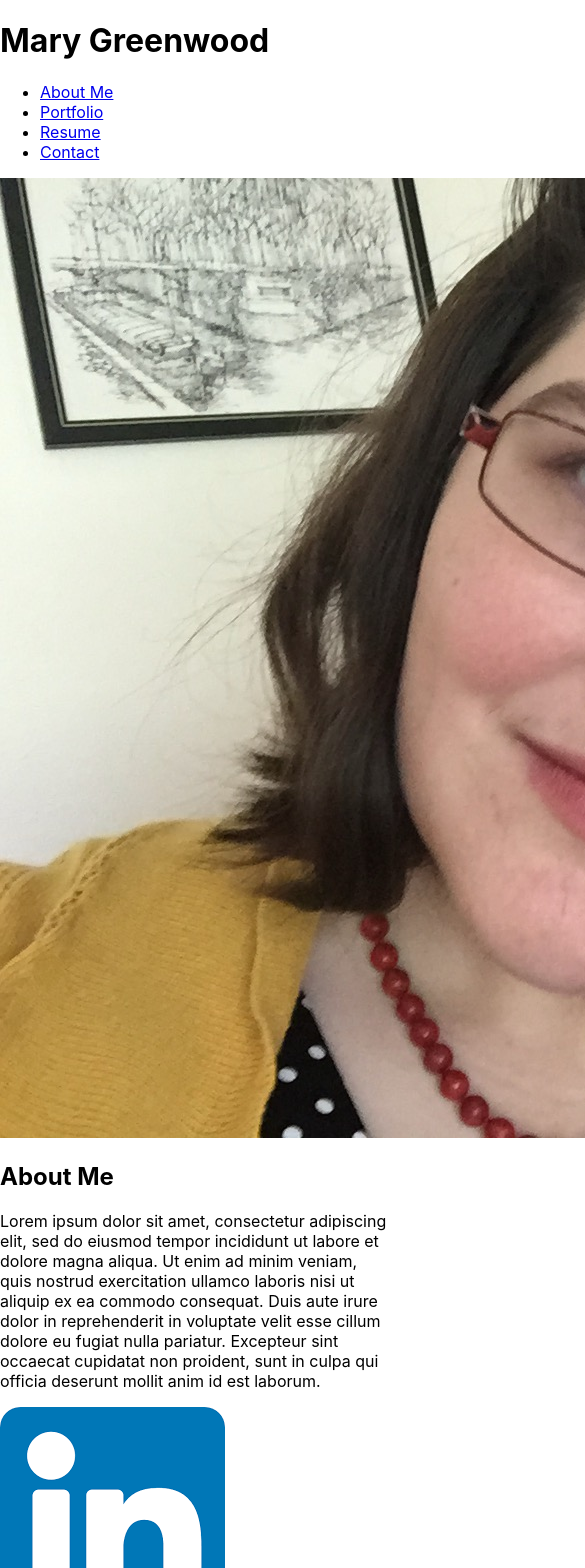
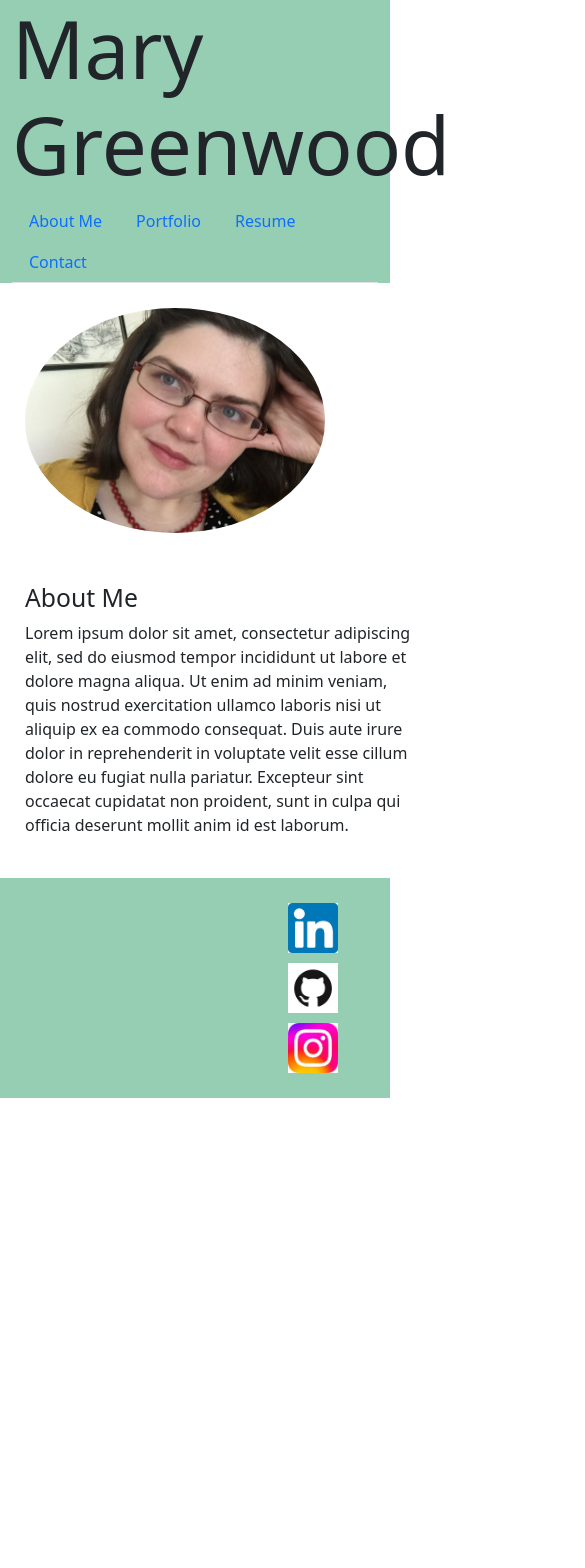
Before and after one commit to marysgreenwood/GreenwoodPortfolio, a React (Create React App) app: page / in a window 390 px wide. Shown: the top 1568 px of the page, 585 px wide, since content can reach past the window. After the commit the page ends 1098 px from the top, so only its background shows below. Built offline with nearby package versions, Linux system fonts and the light colour scheme.

Commit message:
added formatting

```diff
--- a/public/index.html
+++ b/public/index.html
@@ -24,7 +24,7 @@
       work correctly both with client-side routing and a non-root public URL.
       Learn how to configure a non-root public URL by running `npm run build`.
     -->
-    <title>React App</title>
+    <title>Mary Greenwood</title>
   </head>
   <body>
     <noscript>You need to enable JavaScript to run this app.</noscript>
--- a/src/components/footer.js
+++ b/src/components/footer.js
@@ -1,20 +1,31 @@
 import React from "react";
 import linkedIn from "../assets/linkedIn_logo.png";
 import github from "../assets/github_logo.png";
+import insta from "../assets/instaLogo.jpeg";
 
-const styles= {
-    logo: {},
-}
+const styles = {
+  logo: { maxWidth: "50px", margin: "5px" },
+  bodyStyle: {
+    background: "#96ceb4",
+    padding: "20px",
+  },
+  alignRight: { marginLeft: "75%" },
+};
 
 export default function Footer() {
   return (
-    <div>
-      <a href="https://www.linkedin.com/in/mary-greenwood-30b88450/">
-        <img src={linkedIn} class="logo" alt='linkedIn'/>
-      </a>
-      <a href="https://github.com/marysgreenwood">
-        <img src={github} class="logo" alt='github' />
-      </a>
+    <div style={styles.bodyStyle}>
+      <div style={styles.alignRight}>
+        <a href="https://www.linkedin.com/in/mary-greenwood-30b88450/">
+          <img src={linkedIn} style={styles.logo} alt="linkedIn" />
+        </a>
+        <a href="https://github.com/marysgreenwood">
+          <img src={github} style={styles.logo} alt="github" />
+        </a>
+        <a href="https://instagram.com/marysgreenwood?igshid=YmMyMTA2M2Y=">
+          <img src={insta} style={styles.logo} alt="instagram" />
+        </a>
+      </div>
     </div>
   );
 }
--- a/src/components/header.js
+++ b/src/components/header.js
@@ -1,12 +1,21 @@
 import React from "react";
 import NavTabs from "./nav";
 
+const styles = {
+  headerStyle: { background: "#96ceb4" },
+  headingStyle: { fontSize: "5rem" },
+};
+
 export default function Header(props) {
   return (
-    <div>
-    <h1>Mary Greenwood</h1>
-      <NavTabs currentPage={props.currentPage} handlePageChange={props.handlePageChange}/>
-
+    <div class="jumbotron jumbotron-fluid" style={styles.headerStyle}>
+      <div class="container">
+        <h1 style={styles.headingStyle}>Mary Greenwood</h1>
+        <NavTabs
+          currentPage={props.currentPage}
+          handlePageChange={props.handlePageChange}
+        />
+      </div>
     </div>
   );
 }
--- a/src/components/nav.js
+++ b/src/components/nav.js
@@ -1,5 +1,8 @@
 import React from "react";
 
+const styles = {
+  navStyle: { background: "#ffeead" },
+};
 function NavTabs({ currentPage, handlePageChange }) {
   return (
     <ul className="nav nav-tabs">
--- a/src/components/project.js
+++ b/src/components/project.js
@@ -6,6 +6,9 @@ import hike from "../assets/hike.jpg";
 import weather from "../assets/weatherDashboard.png";
 import question from "../assets/question.jpg";
 
+const styles = {
+  projectPic: { maxWidth: "250px" },
+};
 const projectList = [
   {
     pic: getMoving,
@@ -47,8 +50,9 @@ const projectList = [
 
 export default function Project() {
   const projects = projectList.map((project) => (
-    <div class="project">
-      <img src={project.pic} alt="project image" />
+    <div class="card col-md-3">
+      <div class="card-body">
+        <img src={project.pic} alt="project image" style={styles.projectPic} />
         <h3>{project.title}</h3>
         <p>
           Website/ Demo: <a href={project.url}>{project.url}</a>
@@ -57,6 +61,7 @@ export default function Project() {
           Repository: <a href={project.repo}>{project.repo}</a>
         </p>
       </div>
+    </div>
   ));
-  return <div>{projects}</div>;
+  return <div class="row">{projects}</div>;
 }
--- a/src/index.css
+++ b/src/index.css
@@ -1,13 +1,21 @@
 body {
-  margin: 0;
-  font-family: -apple-system, BlinkMacSystemFont, 'Segoe UI', 'Roboto', 'Oxygen',
-    'Ubuntu', 'Cantarell', 'Fira Sans', 'Droid Sans', 'Helvetica Neue',
-    sans-serif;
+  margin: 20px;
+  font-family: -apple-system, BlinkMacSystemFont, "Century-Gothic", "Segoe UI",
+    "Roboto", "Oxygen", "Ubuntu", "Cantarell", "Fira Sans", "Droid Sans",
+    "Helvetica Neue", sans-serif;
   -webkit-font-smoothing: antialiased;
   -moz-osx-font-smoothing: grayscale;
 }
 
 code {
-  font-family: source-code-pro, Menlo, Monaco, Consolas, 'Courier New',
-    monospace;
+  font-family: century-gothic, source-code-pro, Menlo, Monaco, Consolas,
+    "Courier New", monospace;
 }
+
+:root {
+  --color-middle: #ffcc5c;
+  --color-darker: #88d8b0;
+  --color-darkest: #ff6f69;
+  --color-lighter: #96ceb4 ;
+  --color-lightest: #ffeead;
+}
--- a/src/index.js
+++ b/src/index.js
@@ -3,7 +3,7 @@ import ReactDOM from 'react-dom/client';
 import './index.css';
 import App from './App';
 import reportWebVitals from './reportWebVitals';
-//import 'bootstrap/dist/css/bootstrap.min.css';
+import 'bootstrap/dist/css/bootstrap.min.css';
 
 const root = ReactDOM.createRoot(document.getElementById('root'));
 root.render(
--- a/src/pages/aboutMe.js
+++ b/src/pages/aboutMe.js
@@ -1,20 +1,32 @@
 import React from "react";
 import profilePic from "../assets/Profile Pic.jpeg";
 
+const styles = {
+  picStyles: {
+    maxWidth: "300px",
+    margin: "25px",
+    borderRadius: "50%",
+  },
+  bodyStyle: { margin: "25px" },
+};
 export default function AboutMe() {
   return (
-    <div>
-      <img src={profilePic} alt='profile picture'/>
-      <h2>About Me</h2>
-      <p>
-        Lorem ipsum dolor sit amet, consectetur adipiscing elit, sed do eiusmod
-        tempor incididunt ut labore et dolore magna aliqua. Ut enim ad minim
-        veniam, quis nostrud exercitation ullamco laboris nisi ut aliquip ex ea
-        commodo consequat. Duis aute irure dolor in reprehenderit in voluptate
-        velit esse cillum dolore eu fugiat nulla pariatur. Excepteur sint
-        occaecat cupidatat non proident, sunt in culpa qui officia deserunt
-        mollit anim id est laborum.
-      </p>
+    <div class="row">
+      <div class="col-md-3 m3">
+        <img src={profilePic} alt="profile picture" style={styles.picStyles} />
+      </div>
+      <div class="col-md-7" style={styles.bodyStyle}>
+        <h2>About Me</h2>
+        <p>
+          Lorem ipsum dolor sit amet, consectetur adipiscing elit, sed do
+          eiusmod tempor incididunt ut labore et dolore magna aliqua. Ut enim ad
+          minim veniam, quis nostrud exercitation ullamco laboris nisi ut
+          aliquip ex ea commodo consequat. Duis aute irure dolor in
+          reprehenderit in voluptate velit esse cillum dolore eu fugiat nulla
+          pariatur. Excepteur sint occaecat cupidatat non proident, sunt in
+          culpa qui officia deserunt mollit anim id est laborum.
+        </p>
+      </div>
     </div>
   );
 }
--- a/src/pages/contact.js
+++ b/src/pages/contact.js
@@ -33,27 +33,37 @@ const Contact = () => {
   };
   return (
     <div id="contact-form">
+      <form>
+        <div class="form-group">
           <input
             type="text"
             placeholder="Your Name"
             value={name}
             onChange={(e) => setName(e.target.value)}
           />
+        </div>
+        <div class="form-group">
           <input
             type="email"
             placeholder="Your email address"
             value={email}
             onChange={(e) => setEmail(e.target.value)}
           />
+        </div>
+        <div class="form-group">
           <textarea
             placeholder="Your message"
             value={message}
             onChange={(e) => setMessage(e.target.value)}
           ></textarea>
-      <button onClick={submit}>Send Message</button>
+        </div>
+        <button class="btn btn-primary" onClick={submit}>
+          Send Message
+        </button>
         <span className={emailSent ? "visible" : null}>
           Thank you for your message, we will be in touch in no time!
         </span>
+      </form>
     </div>
   );
 };
--- a/src/pages/resume.js
+++ b/src/pages/resume.js
@@ -4,8 +4,12 @@ import resume from "../assets/resume_screenshot.png";
 export default function Resume() {
   return (
     <div>
-      <h2>Resume</h2>
-      <img src={resume} alt="resume" />
+      <img
+        class="col-md-8"
+        src={resume}
+        alt="resume"
+        style={{ margin: "25px" }}
+      />
     </div>
   );
 }
```
Also changed, not shown: src/pages/portfolio.js (+5 -2 lines), src/assets/instaLogo.jpeg (added). Lines whose indentation alone changed are shown as unchanged.
